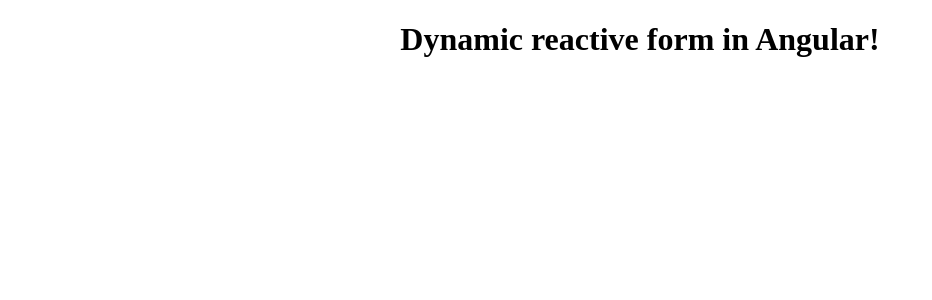
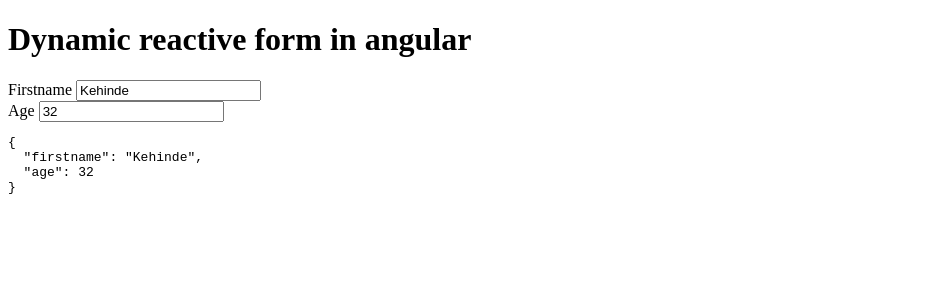
Before and after one commit to kenny007/Dynamic-reactive-forms, an Angular app: page / in a window 1280 px wide. Shown: the top 300 px of the page, without its empty margins (0-932 px from the left). Built offline with nearby package versions, Linux system fonts and the light colour scheme.

Commit message:
Improves dynamic form further

```diff
--- a/angular.json
+++ b/angular.json
@@ -72,9 +72,12 @@
             "tsConfig": "src/tsconfig.spec.json",
             "karmaConfig": "src/karma.conf.js",
             "styles": [
-              "src/styles.css"
+              "src/styles.css",
+              "../node_modules/bootstrap/dist/css/bootstrap.css"
             ],
-            "scripts": [],
+            "scripts": [
+              "../node_modules/bootstrap/dist/js/bootstrap.js"
+            ],
             "assets": [
               "src/favicon.ico",
               "src/assets"
--- a/package.json
+++ b/package.json
@@ -20,6 +20,7 @@
     "@angular/platform-browser": "^6.0.3",
     "@angular/platform-browser-dynamic": "^6.0.3",
     "@angular/router": "^6.0.3",
+    "bootstrap": "^4.1.3",
     "core-js": "^2.5.4",
     "rxjs": "^6.0.0",
     "zone.js": "^0.8.26"
--- a/src/app/app.component.ts
+++ b/src/app/app.component.ts
@@ -2,9 +2,23 @@
 
 @Component({
   selector: 'app-root',
-  templateUrl: './app.component.html',
-  styleUrls: ['./app.component.css'],
+  template:`
+  <h1> Dynamic reactive form in angular </h1>
+  <app-dynamic-form [formDataObj]="person"></app-dynamic-form>
+  `
 })
 export class AppComponent {
   title = 'Angular';
+  person = {
+    firstname: {
+       label:'Firstname',
+       value:'Kehinde',
+       type: 'text'
+    },
+    age: {
+      label: 'Age',
+      value: 32,
+      type: 'number'
+    }
+  };
 }
--- a/src/app/reative-form/reative-form.component.ts
+++ b/src/app/reative-form/reative-form.component.ts
@@ -1,12 +1,13 @@
-import { Component, OnInit } from '@angular/core';
-import { FormGroup, FormControl } from '@angular/forms';
+import { Component, Input, OnInit } from '@angular/core';
+import { FormGroup,  FormControl } from '@angular/forms';
 
 @Component({
   selector: 'app-dynamic-form',
   template: `
     <form [formGroup]="form">
     <div *ngFor="let prop of personProps">
-        <input type="text" [formControlName]="prop">
+      <label class="control-label"> {{prop.label}} </label>
+      <input [type]="prop.type" class="form-control" [formControlName]="prop.key">
     </div>
     </form>
     <pre>{{ form.value | json }}</pre>
@@ -15,19 +16,19 @@
 })
 export class ReativeFormComponent implements OnInit {
   form: FormGroup;
-  person = {
-    firstname: 'Kehinde',
-    age: 32,
-    surname: 'Adebayo',
-    twitter:'@kennymore007'
-  };
+  @Input() formDataObj;
+
   personProps = [];
 
   ngOnInit() {
     const formDataObj = {};
-    for(const prop of Object.keys(this.person)) {
-      formDataObj[prop] = new FormControl(this.person[prop]);
-      //this.personProps.push(prop);
+    for(const prop of Object.keys(this.formDataObj)) {
+      formDataObj[prop] = new FormControl(this.formDataObj[prop].value);
+      this.personProps.push({
+        key: prop,
+        label: this.formDataObj[prop].label,
+        type: this.formDataObj[prop].type,
+      });
     }
 
     this.form = new FormGroup(formDataObj);
```
